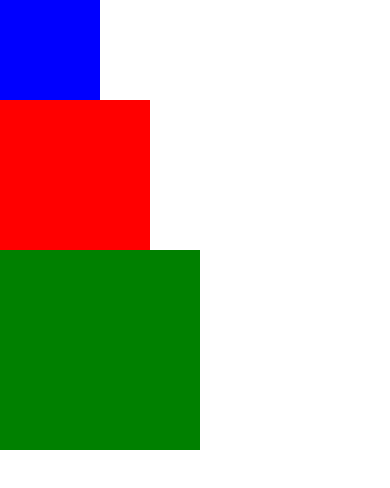
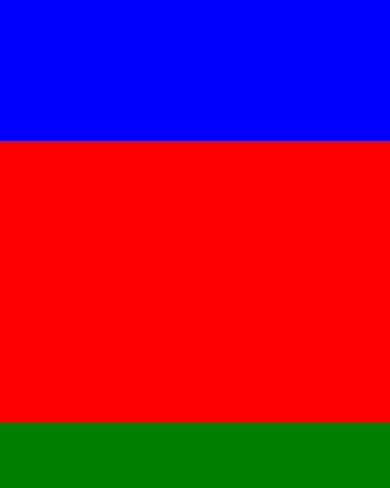
Before and after one commit to BumbuKhan/react-native-learning, a React Native app: screen / in a window 390 px wide. Shown: the top 488 px of the page. Built offline with nearby package versions, Linux system fonts and the light colour scheme.

Commit message:
Playing with flex

```diff
--- a/App.js
+++ b/App.js
@@ -4,10 +4,11 @@ import {View} from 'react-native';
 export default class FixedDimentions extends Component {
     render() {
         return(
-            <View>
-                <View style={{width: 100, height: 100, backgroundColor: 'blue'}}></View>
-                <View style={{width: 150, height: 150, backgroundColor: 'red'}}></View>
-                <View style={{width: 200, height: 200, backgroundColor: 'green'}}></View>
+            // we could also set {width: 500} for the parent View
+            <View style={{flex: 1}}>
+                <View style={{flex: 1, backgroundColor: 'blue'}}></View>
+                <View style={{flex: 2, backgroundColor: 'red'}}></View>
+                <View style={{flex: 3, height: 200, backgroundColor: 'green'}}></View>
             </View>
         );
     }
```
